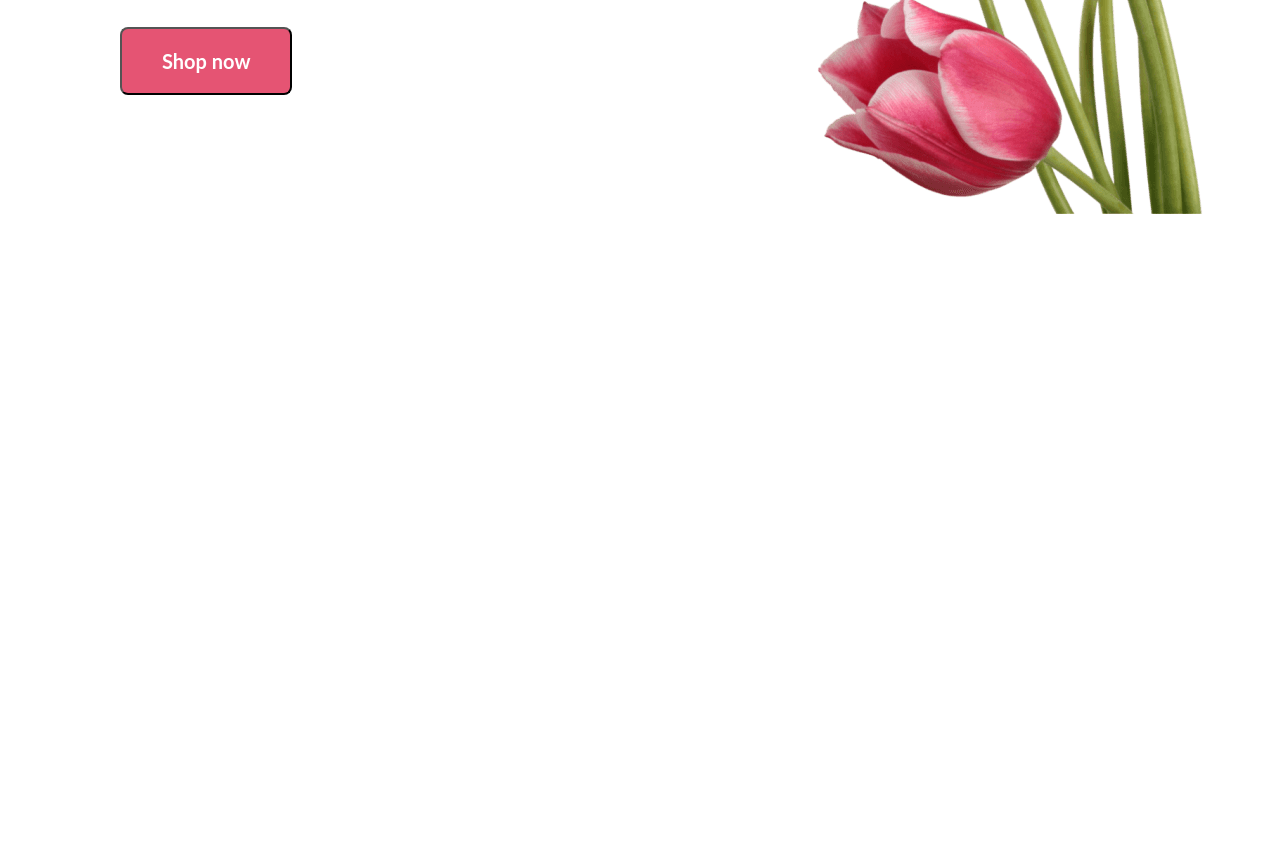
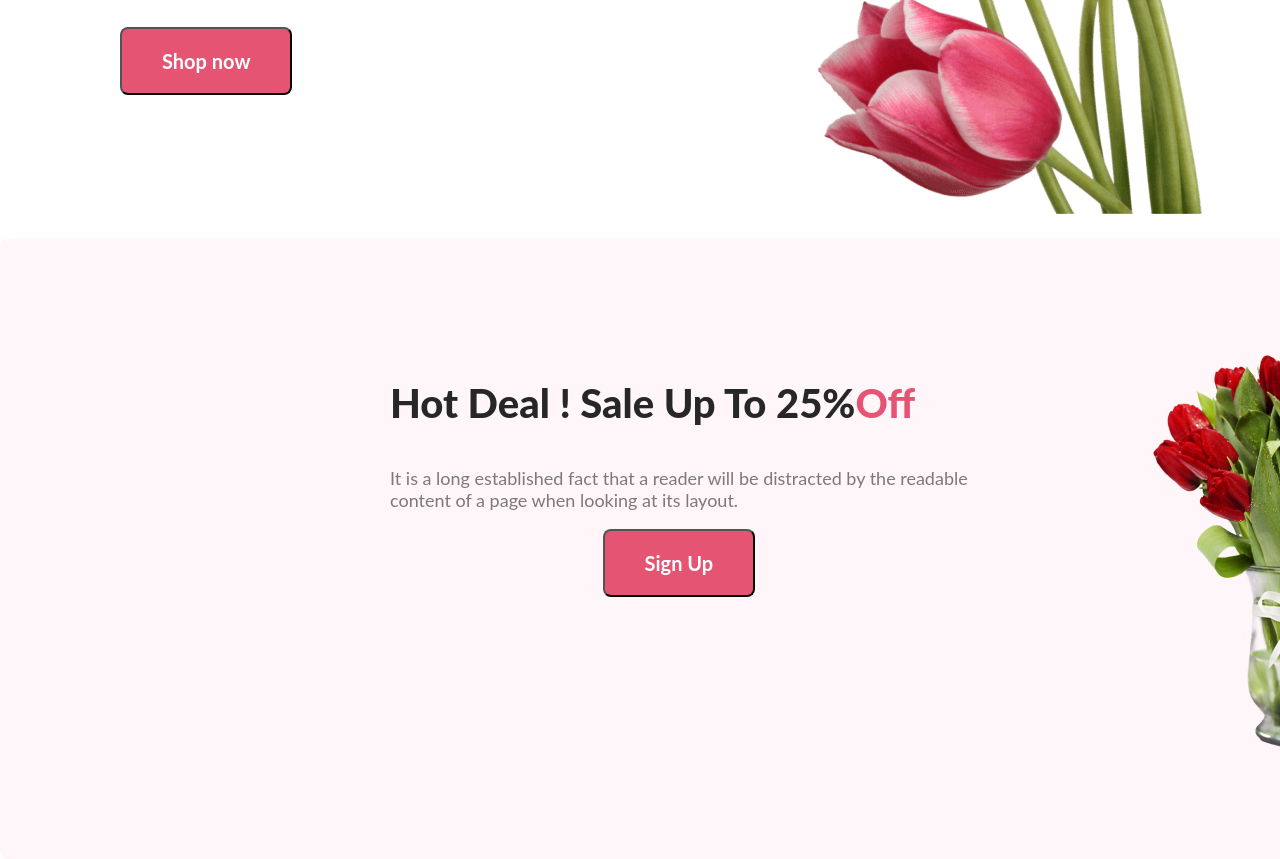
Before and after one commit to mosharaf22/Web-developer-assighnment-1, a plain HTML site: page index.html in a window 1280 px wide. Shown: the part 661-1520 px from the top of the page. Before the commit the page ends 900 px from the top, so only its background shows below. Drawn offline with nearby package versions, Linux system fonts and the light colour scheme.

Commit message:
added section 1

```diff
--- a/index.html
+++ b/index.html
@@ -29,7 +29,24 @@
 
     </header>
     <main>
-
+        <section class="s1">
+            <div class="sec1">
+                <div>
+                    <p class="section1description">
+                        Hot Deal ! Sale Up To 25%<span id="class">Off</span>
+                    </p>
+                    <p class="section1description2">
+                        It is a long established fact that a reader will be distracted by the readable<br>content of a page when looking at its layout.
+                    </p>
+                    <center>
+                    <button class="btn-primary2">
+                        Sign Up
+                    </button>
+                    </center>
+                </div>
+                <img class="img-2" src="images/Flower Asset/pngwing 8.png" alt="">
+            </div>
+        </section>
     </main>
     <footer>
 
--- a/style.css
+++ b/style.css
@@ -49,3 +49,42 @@ margin-bottom: 30px;
     background: url(<path-to-image>), lightgray 50% / cover no-repeat;
 
 }
+.s1{
+    width: 1922px;
+    height: 620px;
+    border-radius: 8px;
+    background: rgba(229, 84, 115, 0.05);
+}
+.section1description{
+    color: #272727;
+    font-family: Lato;
+    font-size: 40px;
+    font-weight: 800;
+}
+.section1description2{
+    color: rgba(39, 39, 39, 0.60);
+    font-family: Lato;
+    font-size: 18px;
+    font-weight: 400;
+}
+.btn-primary2{
+    color: #FFF;
+    font-family: Lato;
+    font-size: 20px;
+    font-weight: 700;
+    padding: 20px 40px;
+    border-radius: 8px;
+    background: #E55473;
+}
+.img-2{
+    width: 318px;
+    height: 420px;
+    padding-left: 180px;
+}
+.sec1{
+    padding: 100px 420px 100px 390px;
+    display: flex;
+}
+#class{
+    color: #E55473;
+}
```
